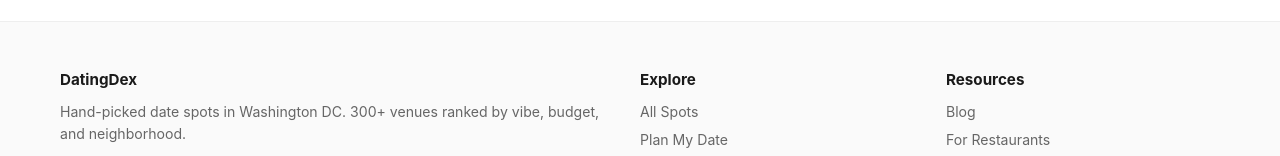
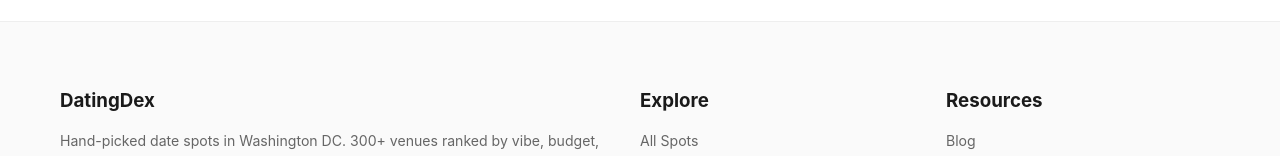
Before and after one commit to arternicholas-oss/datingdex-next, a Next.js app: page /restaurants/dashboard in a window 1280 px wide. Shown: the part 401-557 px from the top of the page. Built offline with nearby package versions, Linux system fonts and the light colour scheme; no server answers.

Commit message:
fix: QA audit fixes — security headers, accessibility, copy spacing
- Add Content-Security-Policy, HSTS, DNS prefetch headers
- Fix hero copy spacing ('get there.296' → 'get there. 296')
- Add aria-label to email input for accessibility
- Change footer H4 headings to H3 for proper hierarchy

```diff
--- a/app/layout.tsx
+++ b/app/layout.tsx
@@ -101,11 +101,11 @@
               <div className="footer-inner">
                 <div className="footer-top">
                   <div className="footer-col">
-                    <h4>DatingDex</h4>
+                    <h3>DatingDex</h3>
                     <p>Hand-picked date spots in Washington DC. 300+ venues ranked by vibe, budget, and neighborhood.</p>
                   </div>
                   <div className="footer-col">
-                    <h4>Explore</h4>
+                    <h3>Explore</h3>
                     <ul>
                       <li><Link href="/discovery">All Spots</Link></li>
                       <li><Link href="/plan-my-date">Plan My Date</Link></li>
@@ -115,7 +115,7 @@
                     </ul>
                   </div>
                   <div className="footer-col">
-                    <h4>Resources</h4>
+                    <h3>Resources</h3>
                     <ul>
                       <li><Link href="/guides">Blog</Link></li>
                       <li><Link href="/for-restaurants">For Restaurants</Link></li>
--- a/app/restaurants/dashboard/page.tsx
+++ b/app/restaurants/dashboard/page.tsx
@@ -174,7 +174,7 @@
             <label>Hero photo URL<input type="url" value={active.hero_photo ?? ''} onChange={(e) => setActive({ ...active, hero_photo: e.target.value })} /></label>
             <label>Website<input type="url" value={active.website ?? ''} onChange={(e) => setActive({ ...active, website: e.target.value })} /></label>
             <label>Phone<input type="tel" value={active.phone ?? ''} onChange={(e) => setActive({ ...active, phone: e.target.value })} /></label>
-            <label>Contact email<input type="email" value={active.contact_email ?? ''} onChange={(e) => setActive({ ...active, contact_email: e.target.value })} /></label>
+            <label>Contact email<input type="email" aria-label="Email address" value={active.contact_email ?? ''} onChange={(e) => setActive({ ...active, contact_email: e.target.value })} /></label>
 
             <div className="dashboard-tags">
               <span className="plan-label">Tags</span>
--- a/app/wingman/page.tsx
+++ b/app/wingman/page.tsx
@@ -132,7 +132,7 @@
         <div className="plan-field">
           <span className="plan-label">Their email (we&apos;ll deliver the plan here)</span>
           <input
-            type="email"
+            type="email" aria-label="Email address"
             className="plan-input"
             placeholder="friend@example.com"
             value={recipientEmail}
--- a/next.config.mjs
+++ b/next.config.mjs
@@ -1,5 +1,26 @@
 /** @type {import('next').NextConfig} */
 const nextConfig = {
+  async headers() {
+    return [
+      {
+        source: '/(.*)',
+        headers: [
+          {
+            key: 'Content-Security-Policy',
+            value: "default-src 'self'; script-src 'self' 'unsafe-inline' 'unsafe-eval' https://www.googletagmanager.com https://www.google-analytics.com https://tags.tiqcdn.com; style-src 'self' 'unsafe-inline'; img-src 'self' data: https: blob:; font-src 'self' data:; connect-src 'self' https://www.google-analytics.com https://www.googletagmanager.com https://tags.tiqcdn.com https://*.supabase.co https://api.eventbrite.com; frame-ancestors 'none';",
+          },
+          {
+            key: 'Strict-Transport-Security',
+            value: 'max-age=31536000; includeSubDomains',
+          },
+          {
+            key: 'X-DNS-Prefetch-Control',
+            value: 'on',
+          },
+        ],
+      },
+    ];
+  },
   reactStrictMode: true,
   images: {
     remotePatterns: [
```
